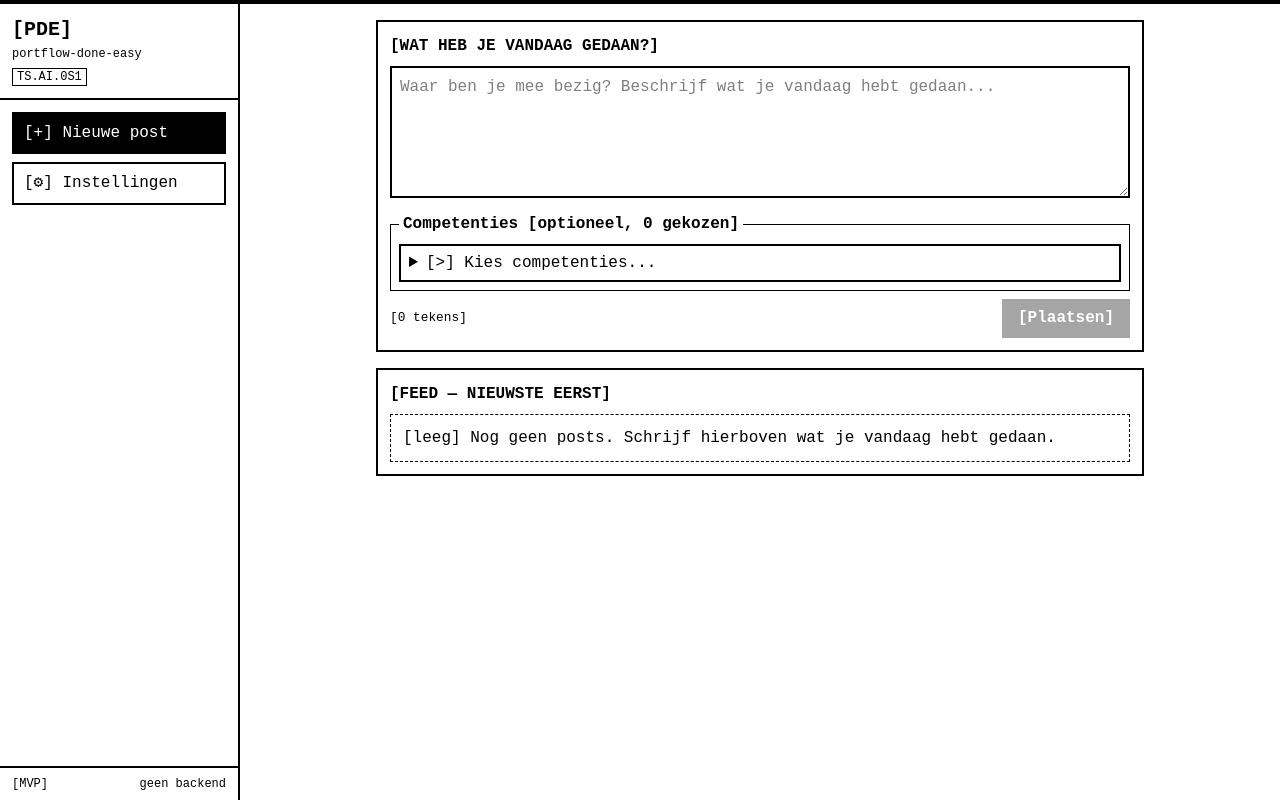
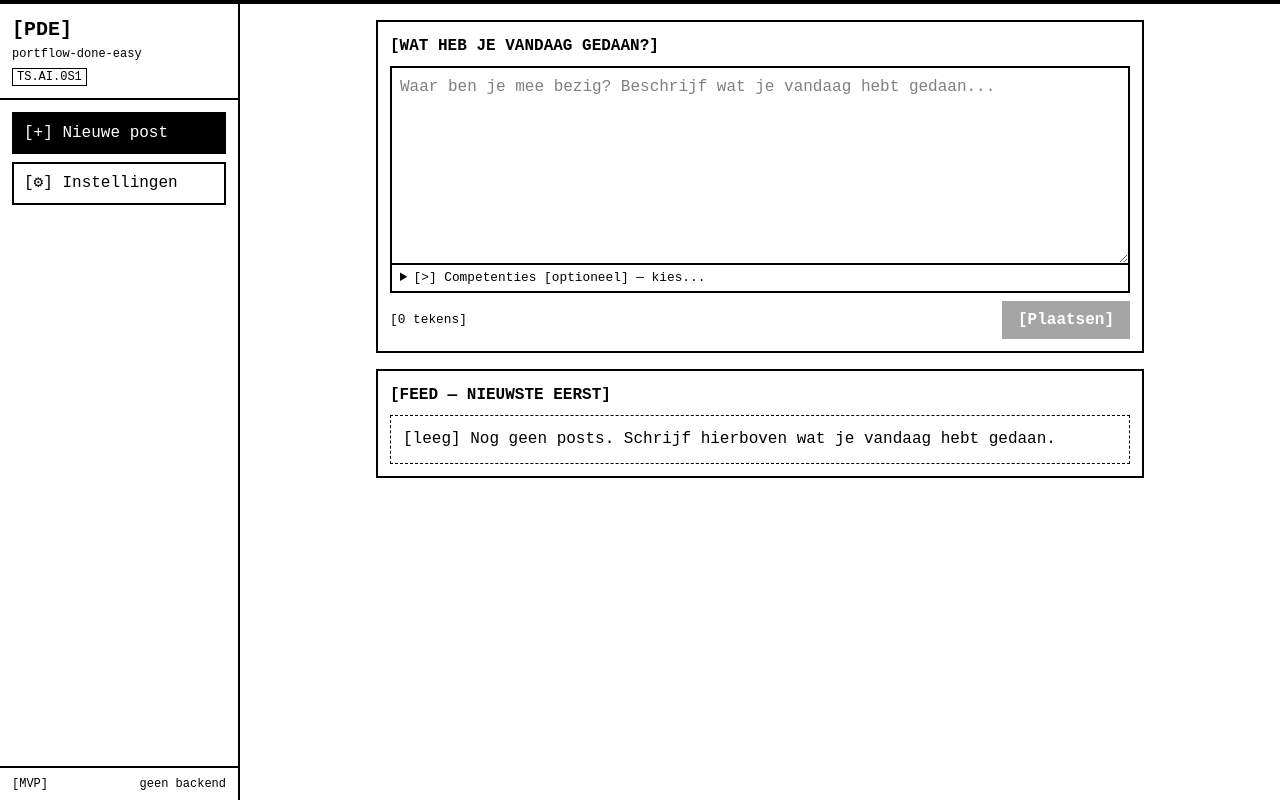
Before and after one commit to Powerboy2015/portflow-done-easy, a React (Vite) app: page / in a window 1280 px wide. Built offline with nearby package versions, Linux system fonts and the light colour scheme.

Commit message:
Composer: competencies-dropdown in textfield-box, compacte opties, groter tekstveld

```diff
--- a/src/components/Composer.tsx
+++ b/src/components/Composer.tsx
@@ -14,7 +14,7 @@ type ComposerProps = {
 };
 
 const CHIP_BASE =
-  "block w-full border-b border-black px-2 py-1.5 text-left text-[0.8rem] last:border-b-0";
+  "block w-full border-b border-black px-1.5 py-1 text-left text-[0.7rem] leading-tight last:border-b-0";
 const CHIP = `${CHIP_BASE} bg-white hover:bg-black hover:text-white`;
 const CHIP_SELECTED = `${CHIP_BASE} bg-black text-white`;
 
@@ -33,21 +33,23 @@ export function Composer({
       <h1 id="pde-composer-titel" className={HEADING}>
         [Wat heb je vandaag gedaan?]
       </h1>
+      <div className="border-2 border-black bg-white">
         <textarea
           id="pde-composer-input"
           ref={inputRef}
-        className="w-full resize-y border-2 border-black bg-white p-2 outline-none focus:bg-[#f4f4f4]"
+          className="block w-full resize-y border-0 bg-white p-2 outline-none focus:bg-[#f4f4f4]"
           placeholder="Waar ben je mee bezig? Beschrijf wat je vandaag hebt gedaan..."
-        rows={5}
+          rows={8}
           value={text}
           onChange={(e) => onTextChange(e.currentTarget.value)}
         />
-      <fieldset className="mt-2 border border-black p-2">
-        <legend className="px-1 font-bold">
-          Competenties [optioneel, {selectedTags.size} gekozen]
-        </legend>
+        <div
+          role="group"
+          aria-label={`Competenties, optioneel, ${selectedTags.size} gekozen`}
+          className="border-t-2 border-black"
+        >
           <details
-          className="border-2 border-black"
+            className="relative"
             onMouseEnter={(e) => {
               e.currentTarget.open = true;
             }}
@@ -55,12 +57,12 @@ export function Composer({
               e.currentTarget.open = false;
             }}
           >
-          <summary className="cursor-pointer px-2 py-1.5 hover:bg-black hover:text-white">
+            <summary className="cursor-pointer px-2 py-1 text-[0.8rem] hover:bg-black hover:text-white">
               {selectedTags.size > 0
-              ? `[v] ${selectedTags.size} gekozen — klik om te wijzigen`
-              : "[>] Kies competenties..."}
+                ? `[v] Competenties [${selectedTags.size} gekozen] — wijzig`
+                : "[>] Competenties [optioneel] — kies..."}
             </summary>
-          <ul className="m-0 max-h-60 list-none overflow-y-auto border-t-2 border-black p-0">
+            <ul className="absolute inset-x-0 top-full z-10 m-0 max-h-40 list-none overflow-y-auto border-2 border-black bg-white p-0">
               {COMPETENCIES.map((c) => {
                 const selected = selectedTags.has(c.slug);
                 return (
@@ -79,7 +81,8 @@ export function Composer({
               })}
             </ul>
           </details>
-      </fieldset>
+        </div>
+      </div>
       <div className="mt-2 flex items-center justify-between">
         <span className="text-[0.8rem]">[{text.trim().length} tekens]</span>
         <button
```
Lines whose indentation alone changed are shown as unchanged.
